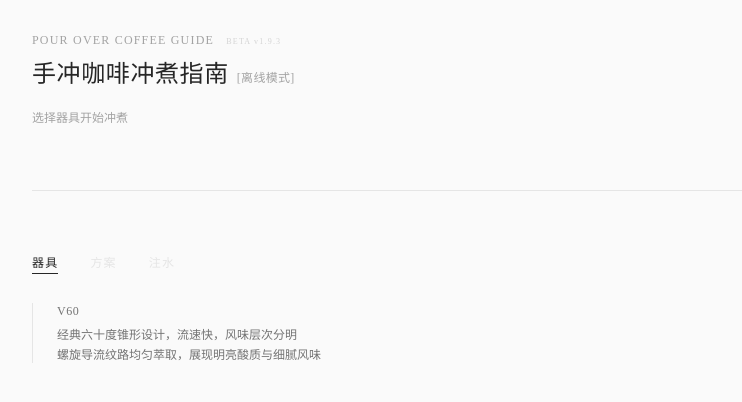
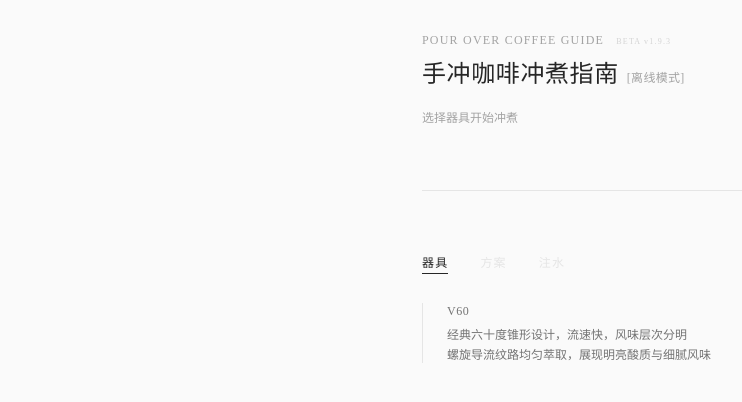
Before and after one commit to mfblog/coffee, a Next.js app: page / in a window 1280 px wide. Shown: the top 402 px of the page, without its empty margins (16-758 px from the left). Built offline with nearby package versions, Linux system fonts and the light colour scheme.

Commit message:
优化电脑端体验

```diff
--- a/app/page.tsx
+++ b/app/page.tsx
@@ -569,7 +569,7 @@ const PourOverRecipes = () => {
     }
 
     return (
-        <div className="flex min-h-screen flex-col bg-neutral-50 px-8 py-6 font-mono text-neutral-800 sm:px-12 sm:py-8 dark:bg-neutral-900 dark:text-neutral-100">
+        <div className="mx-auto flex min-h-screen max-w-[500px] flex-col bg-neutral-50 px-8 py-6 font-mono text-neutral-800 sm:px-12 sm:py-8 dark:bg-neutral-900 dark:text-neutral-100">
             {/* Title section */}
             <motion.div
                 initial={{ opacity: 0, y: 20 }}
--- a/components/PWAPrompt.tsx
+++ b/components/PWAPrompt.tsx
@@ -83,7 +83,7 @@ export default function PWAPrompt() {
                     animate={{ opacity: 1, y: 0 }}
                     exit={{ opacity: 0, y: 20 }}
                     transition={{ duration: 0.5, ease: [0.23, 1, 0.32, 1] }}
-                    className="fixed bottom-6 left-6 right-6 max-w-xl mx-auto"
+                    className="fixed bottom-6 left-6 right-6 max-w-[404px] mx-auto"
                 >
                     {showInstallPrompt && (
                         <div className="flex flex-col space-y-6 border-l border-neutral-200 pl-6 bg-neutral-50/80 backdrop-blur-sm dark:bg-neutral-900/80 dark:border-neutral-800">
```
